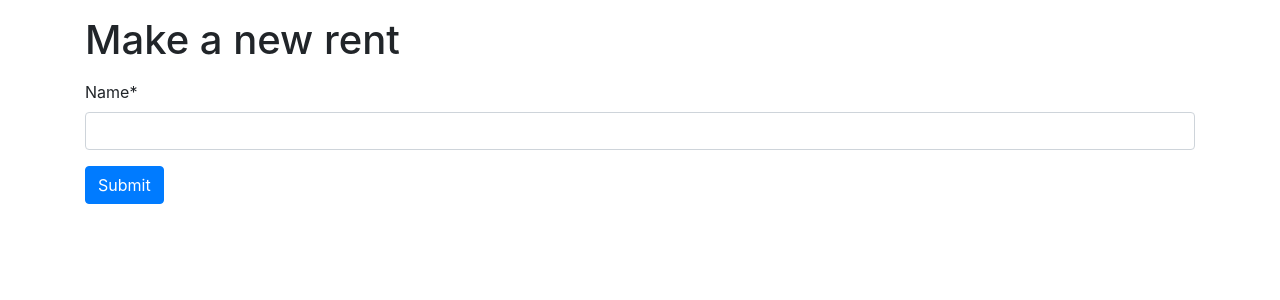
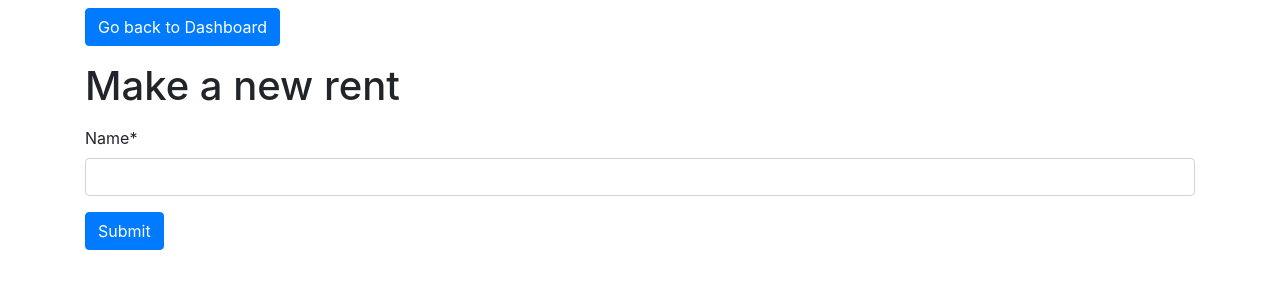
Before and after one commit to Nader-gator/PayMe, a Django app: page /landlord/new_rent/ in a window 1280 px wide. Shown: the part 72-372 px from the top of the page. Run offline with Django 3.2, Linux system fonts and the light colour scheme; the visitor is signed in with stand-in values (Sample User, id 1); some libraries are stand-ins or nearby versions.

Commit message:
more html buttons for navigation

```diff
--- a/landlord/templates/landlord/new_rent.html
+++ b/landlord/templates/landlord/new_rent.html
@@ -2,6 +2,9 @@
 <br />
 
 {% block content %}
+<a class="btn btn-primary mt-2" href="{% url 'landlord-dashboard' %}"
+  >Go back to Dashboard</a
+>
 <div>
   <h1 class="mt-3 mb-3">Make a new rent</h1>
   <form method="POST">
```
